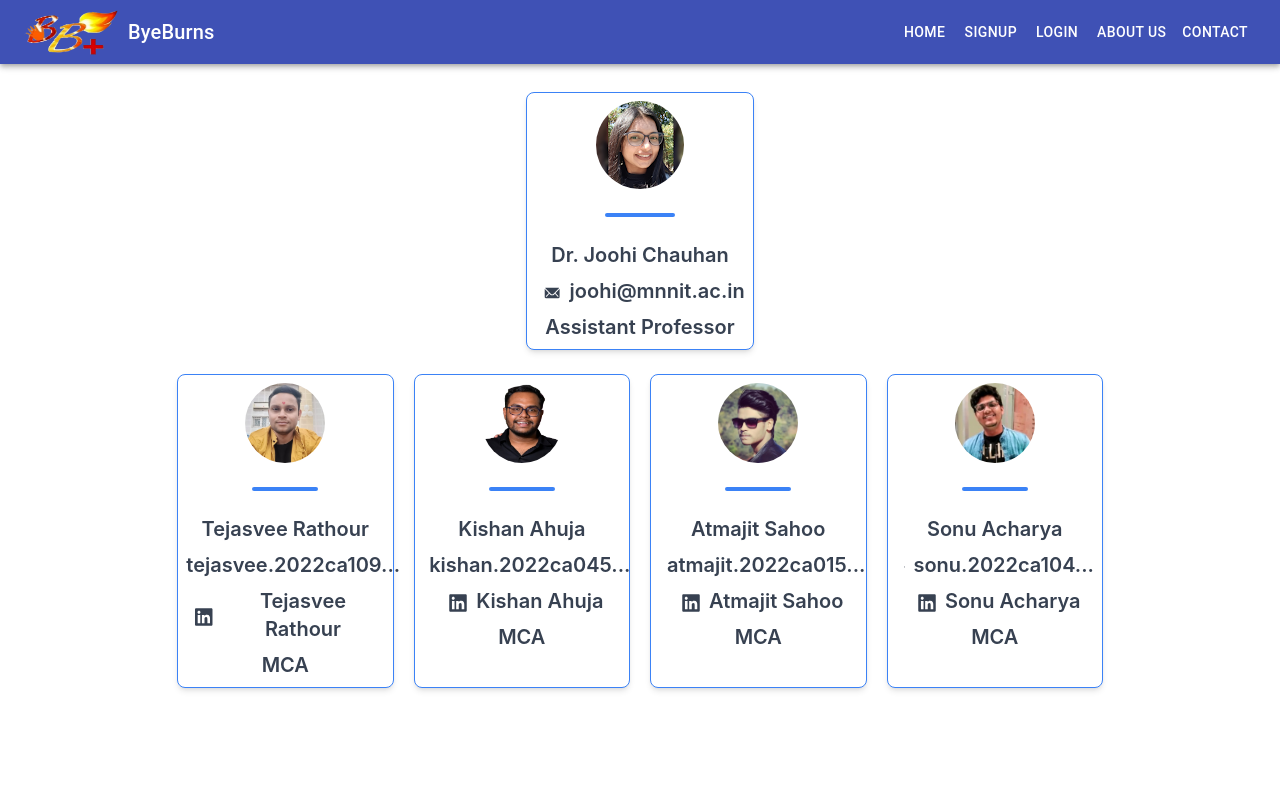
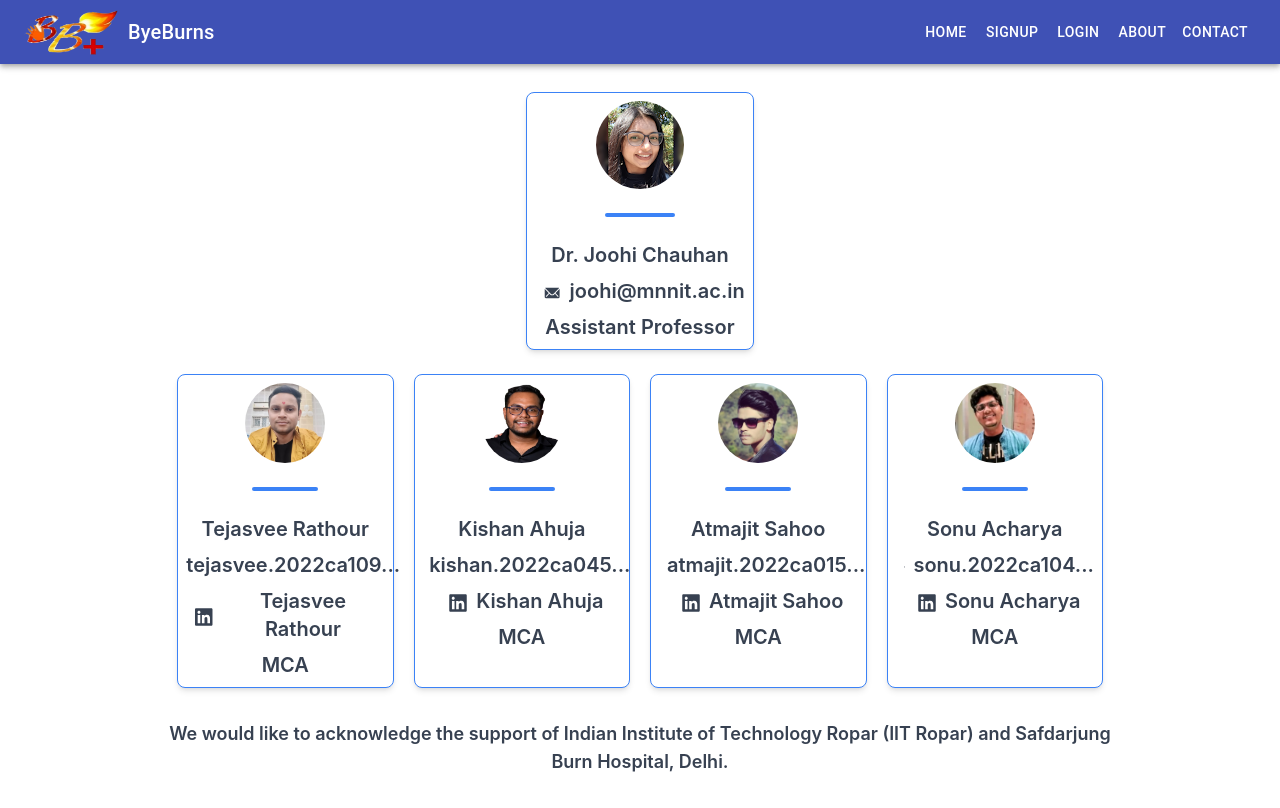
Before and after one commit to atmajitsahu100/Bye_Burn, a React (Create React App) app in the folder frontend/: page /contact in a window 1280 px wide. Built offline with nearby package versions, Linux system fonts and the light colour scheme.

Commit message:
added some styles

```diff
--- a/frontend/src/components/About/About.jsx
+++ b/frontend/src/components/About/About.jsx
@@ -28,6 +28,13 @@ const About = () => {
         </div>
       </div>
 
+      <div className='flex justify-center'>
+        <div className='flex flex-col'>
+          <img src={LOS} alt='Layers Of Skin' className='w-[450px] mb-5'  />
+          <p className='text-xl text-gray-700'><span className='text-xl font-semibold text-gray-700'>Layers of Skin</span> (https://training.seer.cancer.gov/melanoma/anatomy/layers.html)</p>
+        </div>
+      </div>
+
       <div>
         <p className='w-full h-fit text-3xl font-bold text-blue-700 text-center m-5'>Burn vs Wound</p>
         <div className='w-[97%] m-5 px-5 py-2'>
@@ -43,13 +50,6 @@ const About = () => {
             Of all the wounds Burn wounds require separate medical super specialist, involve single organ but affect
             almost all systems of the body, making generalized disorder.
           </p>
-        </div>
-      </div>
-
-      <div className='flex justify-center'>
-        <div className='flex flex-col'>
-          <img src={LOS} alt='Layers Of Skin' className='w-[450px] mb-5'  />
-          <p className='text-xl text-gray-700'><span className='text-xl font-semibold text-gray-700'>Layers of Skin</span> (https://training.seer.cancer.gov/melanoma/anatomy/layers.html)</p>
         </div>
       </div>
 
--- a/frontend/src/components/Contact/Contact.jsx
+++ b/frontend/src/components/Contact/Contact.jsx
@@ -124,6 +124,12 @@ const Contact = () => {
             </div>
 
           </div>
+          <br />
+          <div className='w-full mb-5'>
+          <p className='text-lg font-semibold text-gray-700 text-center'>
+            We would like to acknowledge the support of Indian Institute of Technology Ropar (IIT Ropar) and Safdarjung Burn Hospital, Delhi.
+          </p>
+        </div>
         </div>
       </div>
       // </div>
--- a/frontend/src/pages/HumanBodyColoring.jsx
+++ b/frontend/src/pages/HumanBodyColoring.jsx
@@ -3,6 +3,7 @@ import axios from 'axios'
 import humanBodyImage from './b4_updated.png'; // Import the static image
 import { useLocation } from 'react-router-dom';
 import { useNavigate } from 'react-router-dom';
+
 function boundaryFill(context,f, x, y, fillColor, boundaryColor, timeoutPromise,setTotalMarkedPixels) {
     return new Promise((resolve, reject) => {
 
@@ -41,11 +42,11 @@ function boundaryFill(context,f, x, y, fillColor, boundaryColor, timeoutPromise,
                 if (r === fillColor[0] && g === fillColor[1] && b === fillColor[2] && a === fillColor[3]) {
                     continue;
                 }
-                // if (r === boundaryColor[0] && g === boundaryColor[1] && b === boundaryColor[2] && a === boundaryColor[3]) {
-                //     continue;
-                // }
+                if (r === boundaryColor[0] && g === boundaryColor[1] && b === boundaryColor[2] && a === boundaryColor[3] && f===1) {
+                    continue;
+                }
 
-                if (r !== 255 && g !== 255 && b !== 255) {
+                if (r !== 255 && g !== 255 && b !== 255 && f===0) {
                     continue;
                 }
 
@@ -129,7 +130,7 @@ function HumanBodyColoring() {
             // If the pixel is not red, color it red
 
             fillColor = colorSelection;
-            if((fillColor[0] === 0 && fillColor[1] === 255 && fillColor[2] === 0)){
+            if((fillColor[0] === 0 && fillColor[1] === 255  && fillColor[2] === 0)){
                 f=1;
             }
         }
--- a/frontend/src/pages/Navbar.jsx
+++ b/frontend/src/pages/Navbar.jsx
@@ -96,7 +96,7 @@ const NavBar = ({isLoggedIn, setIsLoggedIn}) => {
           </ListItem>
         }
         <ListItem button>
-          <ListItemText primary="About Us" onClick={()=>navigate('/about')}/>
+          <ListItemText primary="About" onClick={()=>navigate('/about')}/>
         </ListItem>
         <ListItem button>
           <ListItemText primary="Contact" onClick={()=>navigate('/contact')}/>
@@ -146,7 +146,7 @@ const NavBar = ({isLoggedIn, setIsLoggedIn}) => {
                   }}>Log Out</Button>
               }
               {
-                <Button color="inherit" component={Link} to="/about">About Us</Button>
+                <Button color="inherit" component={Link} to="/about">About</Button>
               }
               {
                 <Button color="inherit" component={Link} to="/contact">Contact</Button>
```
